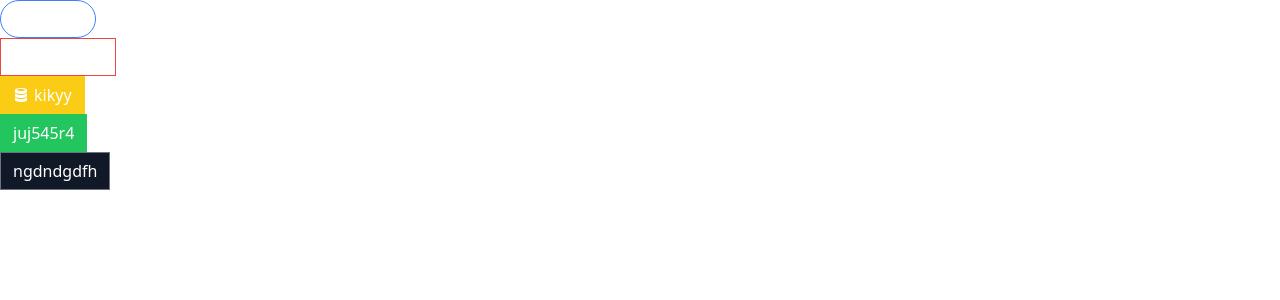
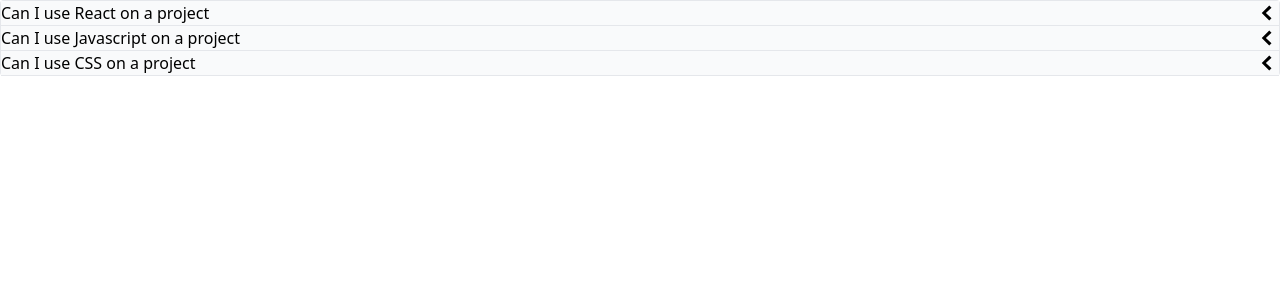
Before and after one commit to imran0100/React-Reusable-Component-Routing-System-State-And-Prop-Design-Modal-Window-Accordian-Drop-Down, a React (Create React App) app: page / in a window 1280 px wide. Shown: the top 300 px of the page. Built offline with nearby package versions, Linux system fonts and the light colour scheme.

Commit message:
Accordion complete

```diff
--- a/src/App.js
+++ b/src/App.js
@@ -1,10 +1,31 @@
 import React from "react";
-import ButtonPage from "./pages/ButtonPage";
+import Accordion from "./components/Accordion";
 
 export default function App() {
+  const items = [
+    {
+      id: "gfttf",
+      label: "Can I use React on a project",
+      content:
+        "You can use React any project you want.You can use React any project you want.",
+    },
+    {
+      id: "ugdaz",
+      label: "Can I use Javascript on a project",
+      content:
+        "You can use Javascript any project you want.You can use Javascript any project you want.",
+    },
+    {
+      id: "hghhjiii",
+      label: "Can I use CSS on a project",
+      content:
+        "You can use CSS any project you want.You can use CSS any project you want.",
+    },
+  ];
+
   return (
     <div>
-      <ButtonPage />
+      <Accordion items={items} />
     </div>
   );
 }
--- /dev/null
+++ b/src/components/Accordion.js
@@ -0,0 +1,38 @@
+import React, { useState } from "react";
+import { GoChevronDown, GoChevronLeft } from "react-icons/go";
+
+export default function Accordion({ items }) {
+  const [expandedIndex, setExpendedIndex] = useState(-1);
+
+  const handleClick = (newIndex) => {
+    if (newIndex === expandedIndex) {
+      setExpendedIndex(-1);
+    } else {
+      setExpendedIndex(newIndex);
+    }
+  };
+
+  const renderedItems = items.map((item, index) => {
+    const isExpanded = index === expandedIndex;
+
+    const icon = (
+      <span className="text-2xl">
+        {isExpanded ? <GoChevronDown /> : <GoChevronLeft />}
+      </span>
+    );
+
+    return (
+      <div key={item.id}>
+        <div
+          className="flex justify-between p3 bg-gray-50 border-b items-center cursor-pointer"
+          onClick={() => handleClick(index)}
+        >
+          {item.label}
+          {icon}
+        </div>
+        {isExpanded && <div className="border-b p-5">{item.content}</div>}
+      </div>
+    );
+  });
+  return <div className="border-x border-t rounded">{renderedItems}</div>;
+}
```
